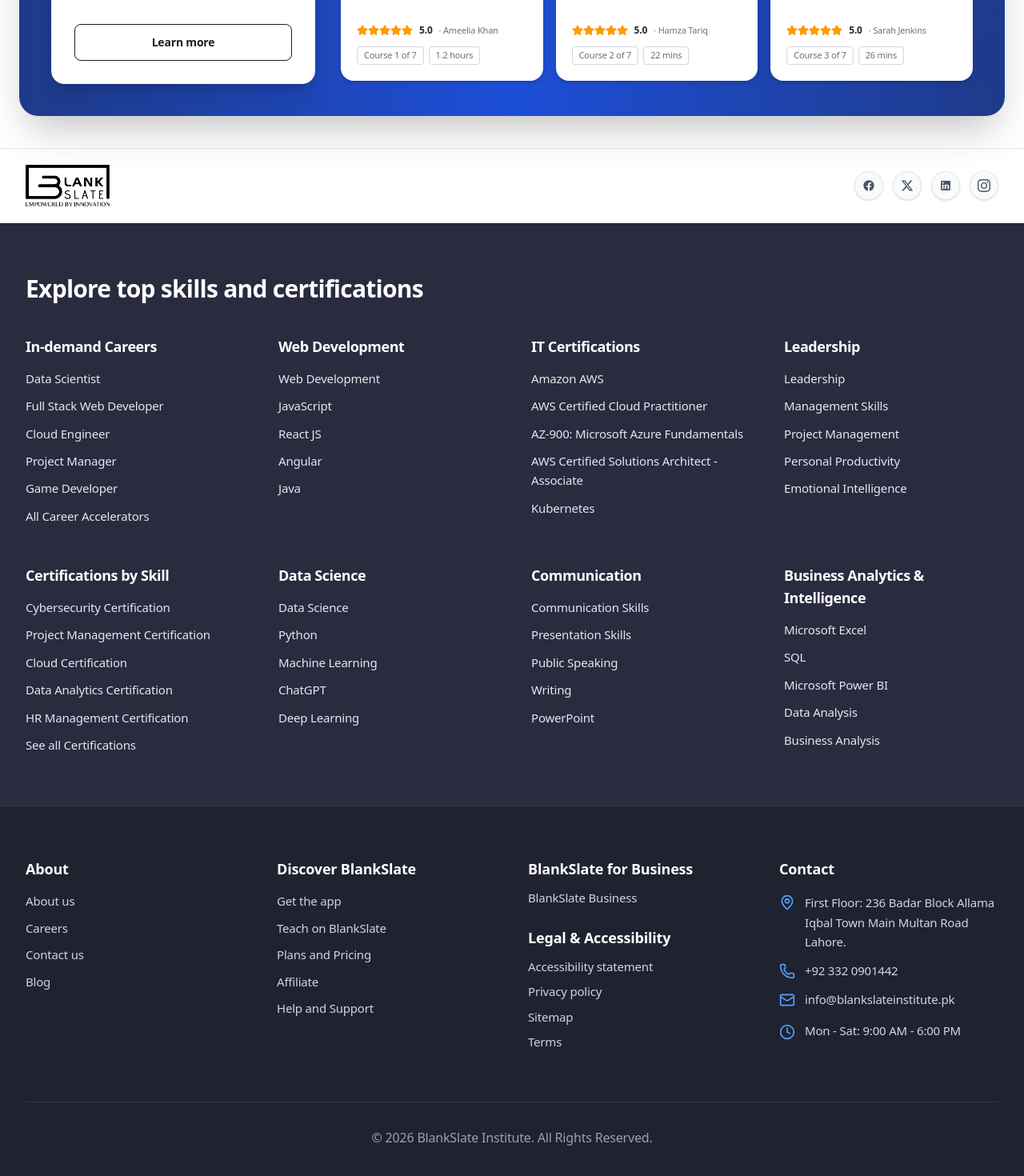
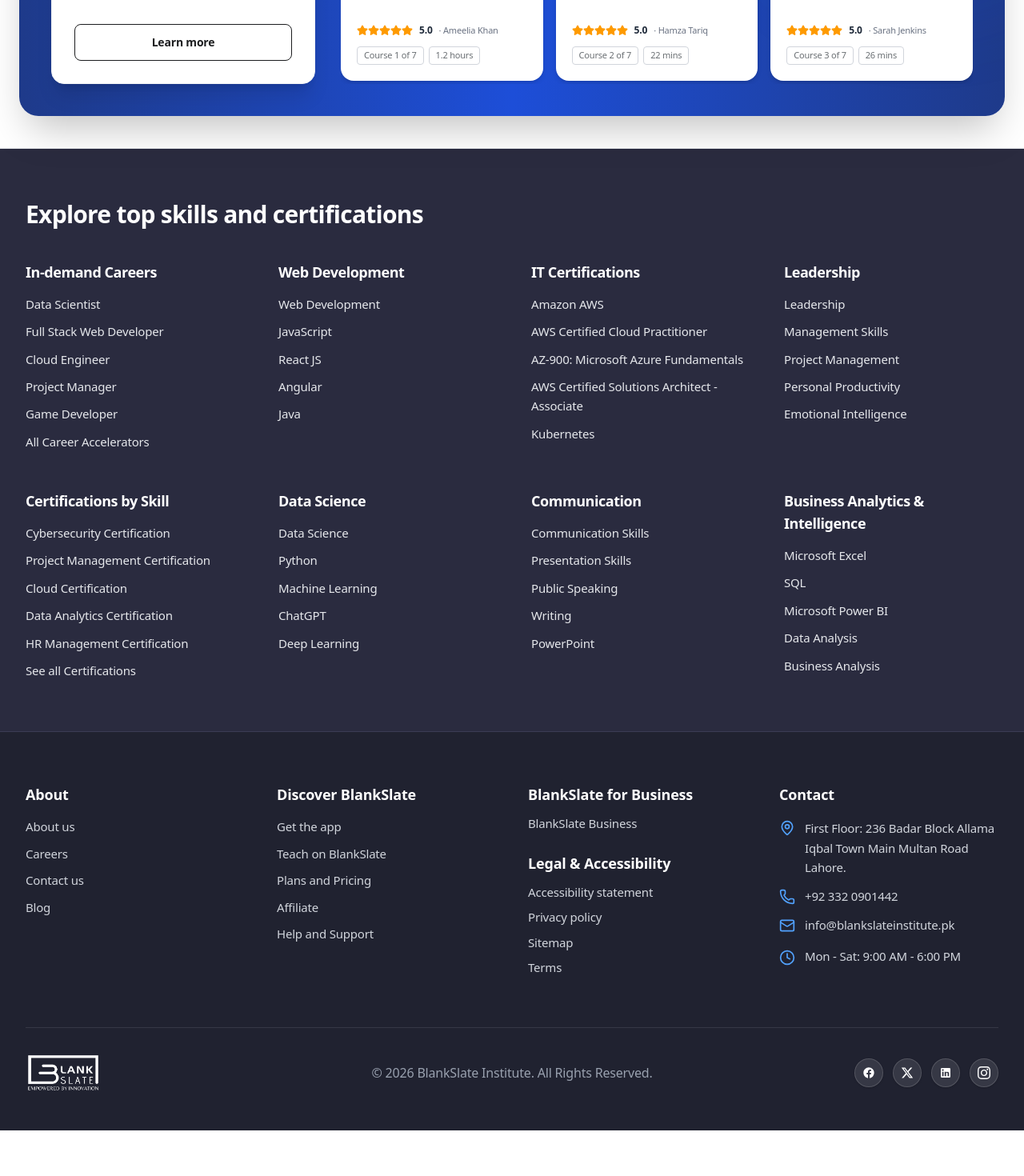
Before and after one commit to techbyrayyan/blank-slate-ins, a Next.js app: page / in a window 1280 px wide. Shown: the part 4871-6341 px from the top of the page at 80% size. After the commit the page ends 6284 px from the top, so only its background shows below. Built offline with nearby package versions, Linux system fonts and the light colour scheme.

Commit message:
feat: move logo and social icons to footer bottom bar with new logo.png and centered copyright

```diff
--- a/src/components/EditorialFooter.js
+++ b/src/components/EditorialFooter.js
@@ -2,7 +2,6 @@
 
 import Link from "next/link";
 import { ArrowRight, MapPin, Phone, Mail, Clock } from "lucide-react";
-import Logo from "./Logo";
 import { FacebookIcon, TwitterIcon, LinkedinIcon, InstagramIcon } from "./SocialIcons";
 
 const SKILLS_DIRECTORY = [
@@ -93,27 +92,6 @@
 export default function EditorialFooter() {
   return (
     <footer className="bg-gray-50 text-gray-900 border-t border-gray-200">
-      {/* ── LOGO + SOCIAL BAR (above skills directory) ── */}
-      <div className="bg-white border-b border-gray-200 py-5">
-        <div className="max-w-7xl mx-auto px-4 sm:px-6 lg:px-8 flex items-center justify-between">
-          <Logo variant="dark" size="lg" />
-          <div className="flex items-center space-x-3">
-            <a href="https://facebook.com" target="_blank" rel="noopener noreferrer"
-              className="w-9 h-9 rounded-full bg-gray-50 border border-gray-200 hover:border-[#1e3a8a] hover:bg-[#1e3a8a] flex items-center justify-center text-gray-600 hover:text-white transition-all shadow-sm"
-              aria-label="Facebook"><FacebookIcon className="w-4 h-4" /></a>
-            <a href="https://twitter.com" target="_blank" rel="noopener noreferrer"
-              className="w-9 h-9 rounded-full bg-gray-50 border border-gray-200 hover:border-[#1e3a8a] hover:bg-[#1e3a8a] flex items-center justify-center text-gray-600 hover:text-white transition-all shadow-sm"
-              aria-label="Twitter"><TwitterIcon className="w-4 h-4" /></a>
-            <a href="https://linkedin.com" target="_blank" rel="noopener noreferrer"
-              className="w-9 h-9 rounded-full bg-gray-50 border border-gray-200 hover:border-[#1e3a8a] hover:bg-[#1e3a8a] flex items-center justify-center text-gray-600 hover:text-white transition-all shadow-sm"
-              aria-label="LinkedIn"><LinkedinIcon className="w-4 h-4" /></a>
-            <a href="https://instagram.com" target="_blank" rel="noopener noreferrer"
-              className="w-9 h-9 rounded-full bg-gray-50 border border-gray-200 hover:border-[#1e3a8a] hover:bg-[#1e3a8a] flex items-center justify-center text-gray-600 hover:text-white transition-all shadow-sm"
-              aria-label="Instagram"><InstagramIcon className="w-4 h-4" /></a>
-          </div>
-        </div>
-      </div>
-
       {/* ── TOP PRE-FOOTER: Explore Top Skills and Certifications (Udemy Style Directory) ── */}
       <section className="bg-[#2a2b3f] text-white py-14 sm:py-16 border-b border-[#3b3c54]">
         <div className="max-w-7xl mx-auto px-4 sm:px-6 lg:px-8">
@@ -217,9 +195,63 @@
 
           </div>
 
-          {/* Bottom Bar */}
-          <div className="pt-8 text-center text-sm sm:text-base font-medium text-gray-400">
-            <p>© 2026 BlankSlate Institute. All Rights Reserved.</p>
+          {/* Bottom Bar: Logo (Left), Copyright (Center), Social Icons (Right) */}
+          <div className="pt-8 grid grid-cols-1 md:grid-cols-3 items-center gap-6">
+            {/* Left: Logo */}
+            <div className="flex items-center justify-center md:justify-start">
+              <Link href="/" className="inline-flex items-center hover:opacity-90 transition-opacity">
+                <img
+                  src="/new logo.png"
+                  alt="BlankSlate - Empowered by Innovation"
+                  className="h-10 sm:h-12 w-auto object-contain"
+                />
+              </Link>
+            </div>
+
+            {/* Center: Copyright */}
+            <div className="text-center text-sm sm:text-base font-medium text-gray-400">
+              <p>© 2026 BlankSlate Institute. All Rights Reserved.</p>
+            </div>
+
+            {/* Right: Social Media Icons */}
+            <div className="flex items-center justify-center md:justify-end space-x-3">
+              <a
+                href="https://facebook.com"
+                target="_blank"
+                rel="noopener noreferrer"
+                className="w-9 h-9 rounded-full bg-white/10 hover:bg-white/20 border border-white/15 flex items-center justify-center text-white transition-all shadow-sm"
+                aria-label="Facebook"
+              >
+                <FacebookIcon className="w-4 h-4" />
+              </a>
+              <a
+                href="https://twitter.com"
+                target="_blank"
+                rel="noopener noreferrer"
+                className="w-9 h-9 rounded-full bg-white/10 hover:bg-white/20 border border-white/15 flex items-center justify-center text-white transition-all shadow-sm"
+                aria-label="Twitter"
+              >
+                <TwitterIcon className="w-4 h-4" />
+              </a>
+              <a
+                href="https://linkedin.com"
+                target="_blank"
+                rel="noopener noreferrer"
+                className="w-9 h-9 rounded-full bg-white/10 hover:bg-white/20 border border-white/15 flex items-center justify-center text-white transition-all shadow-sm"
+                aria-label="LinkedIn"
+              >
+                <LinkedinIcon className="w-4 h-4" />
+              </a>
+              <a
+                href="https://instagram.com"
+                target="_blank"
+                rel="noopener noreferrer"
+                className="w-9 h-9 rounded-full bg-white/10 hover:bg-white/20 border border-white/15 flex items-center justify-center text-white transition-all shadow-sm"
+                aria-label="Instagram"
+              >
+                <InstagramIcon className="w-4 h-4" />
+              </a>
+            </div>
           </div>
         </div>
       </div>
```
Also changed, not shown: public/new logo.png (added).
